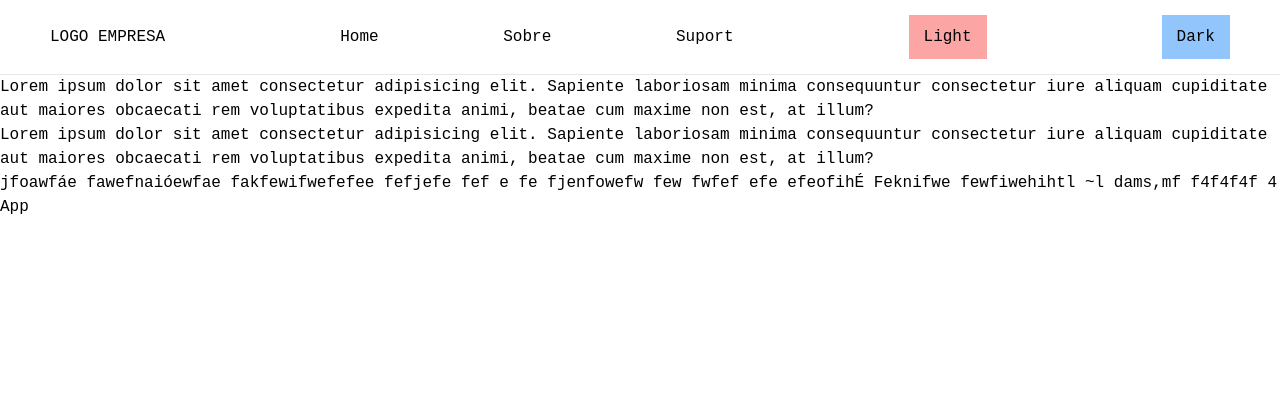
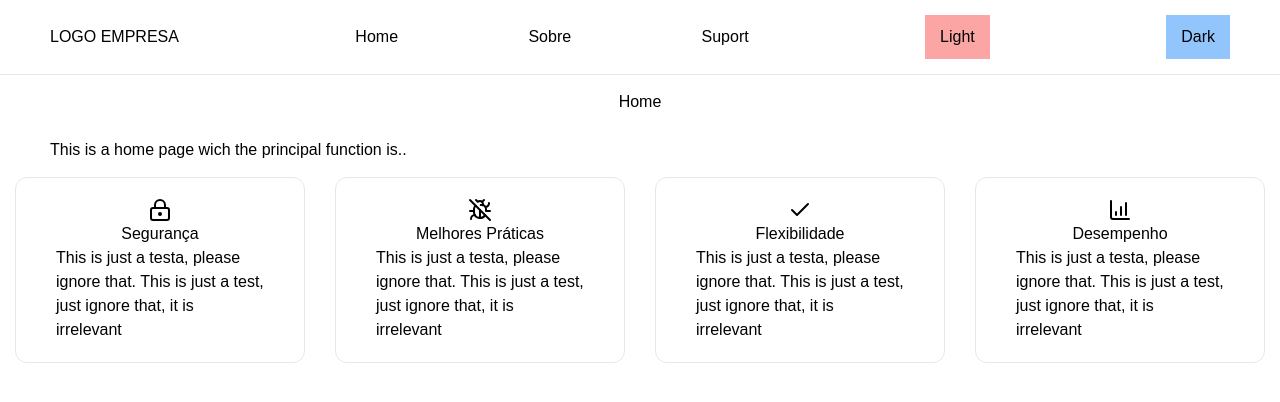
Before and after one commit to jessicapinheiro-s/react-context, a React (Create React App) app: page / in a window 1280 px wide. Shown: the top 402 px of the page. Built offline with nearby package versions, Linux system fonts and the light colour scheme.

Commit message:
criando um componente para home, estilizando os componentes em altura bg-color e color.

```diff
--- a/src/App.tsx
+++ b/src/App.tsx
@@ -1,29 +1,15 @@
 import React from 'react';
 import { UseMyThemeContext } from './contexts/theme-context';
 import Header from './components/header';
-const themeStyles = {
-  Light: { background: '#fff', color: '#000', padding: 0, margin: 0 },
-  Dark: { background: '#262626', color: '#fff', padding: 0, margin: 0 },
-};
+import { ContainerBig } from './components/container-big';
+import { LockKeyhole, BugOff, Check, ChartColumnIncreasing } from 'lucide-react';
+import { CardIcon } from './components/card-icon';
+import Home from './pages/home';
+
 function App() {
-  const { valueTheme } = UseMyThemeContext();
 
   return (
-    <div style={themeStyles[valueTheme]}>
-      <Header />
-      <main>
-        <section>
-          Lorem ipsum dolor sit amet consectetur adipisicing elit. Sapiente laboriosam minima consequuntur consectetur iure aliquam cupiditate aut maiores obcaecati rem voluptatibus expedita animi, beatae cum maxime non est, at illum?
-        </section>
-        <section>
-          Lorem ipsum dolor sit amet consectetur adipisicing elit. Sapiente laboriosam minima consequuntur consectetur iure aliquam cupiditate aut maiores obcaecati rem voluptatibus expedita animi, beatae cum maxime non est, at illum?
-        </section>
-        <aside>
-          jfoawfáe fawefnaióewfae fakfewifwefefee fefjefe fef e fe fjenfowefw few fwfef efe efeofihÉ Feknifwe fewfiwehihtl ~l dams,mf f4f4f4f 4
-        </aside>
-      </main>
-      <h1>App</h1>
-    </div>
+    <Home />
   );
 }
 
--- a/src/components/card-icon.tsx
+++ b/src/components/card-icon.tsx
@@ -9,7 +9,7 @@ interface CardIcon {
 export function CardIcon (props: CardIcon) {
     const {Icon, Title, Description} = props;
     return(
-        <div className=" items-center w-52 flex flex-col py-[25px] px-[50px] border rounded-xl">
+        <div className=" items-center w-52 flex flex-col py-[20px] px-[40px] border rounded-xl">
             {Icon}
             <h2 className="text-base text-2xl text-center">{Title}</h2>
             <p className="text-base text-left">{Description}</p>
--- a/src/components/container-big.tsx
+++ b/src/components/container-big.tsx
@@ -6,9 +6,9 @@ interface ContainerBigProps {
 export function ContainerBig (props: ContainerBigProps) {
     const {Title, Description} = props;
     return(
-        <div className="block py-[25px] px-[50px]">
-            <h1 className="text-base text-4xl text-center">{Title}</h1>
-            <p className="text-base text-left">{Description}</p>
+        <div className="flex flex-col py-[15px] px-[50px] gap-6">
+            <h1 className="text-base text-5x1 text-center">{Title}</h1>
+            <p className="text-base text-left leading-normal">{Description}</p>
         </div>
     )
 }
--- a/src/index.css
+++ b/src/index.css
@@ -3,7 +3,10 @@
   margin: 0;
   padding: 0;
   box-sizing: border-box;
-  font-family: 'Courier New', Courier, monospace;
+  font-family: Arial, Helvetica, sans-serif;
+}
+#root{
+  height: 100vh;
 }
 body, html{
   height: 100%;
--- /dev/null
+++ b/src/pages/home.tsx
@@ -0,0 +1,28 @@
+import React from 'react';
+import { UseMyThemeContext } from '../contexts/theme-context';
+import Header from '../components/header';
+import { ContainerBig } from '../components/container-big';
+import { LockKeyhole, BugOff, Check, ChartColumnIncreasing } from 'lucide-react';
+import { CardIcon } from '../components/card-icon';
+const themeStyles = {
+  Light: { background: '#fff', color: '#000', padding: 0, margin: 0 },
+  Dark: { background: '#262626', color: '#e5e5e5', padding: 0, margin: 0 },
+};
+function Home() {
+  const { valueTheme } = UseMyThemeContext();
+
+  return (
+    <div style={themeStyles[valueTheme]} className='h-full'>
+      <Header />
+      <ContainerBig Title={"Home"} Description={"This is a home page wich the principal function is.."} />
+      <div className="flex w-full justify-around">
+        <CardIcon Title={"Segurança"} Description={"This is just a testa, please ignore that. This is just a test, just ignore that, it is irrelevant"} Icon={<LockKeyhole />} />
+        <CardIcon Title={"Melhores Práticas"} Description={"This is just a testa, please ignore that. This is just a test, just ignore that, it is irrelevant"} Icon={<BugOff />} />
+        <CardIcon Title={"Flexibilidade"} Description={"This is just a testa, please ignore that. This is just a test, just ignore that, it is irrelevant"} Icon={<Check />} />
+        <CardIcon Title={"Desempenho"} Description={"This is just a testa, please ignore that. This is just a test, just ignore that, it is irrelevant"} Icon={<ChartColumnIncreasing />} />
+      </div>
+    </div>
+  );
+}
+
+export default Home;
--- a/src/pages/suport.tsx
+++ b/src/pages/suport.tsx
@@ -14,7 +14,7 @@ export default function Suport() {
     const text = "At [Company Name], we believe that innovation and excellence are the keys to success. Founded in [Year of Establishment], our mission is to provide high-quality solutions that meet our clients' needs and drive sustainable growth. With a dedicated team of experienced professionals, we are committed to delivering services and products that not only meet but exceed expectations. Our approach is customer-centric, and we work tirelessly to understand and address the specific challenges of each project. We continually invest in technology and training to ensure we remain at the forefront of the industry, offering modern and effective solutions. Whether in the field of [Field of Operation], [Field of Operation], or [Field of Operation], our goal is to be a reliable and innovative partner for our clients. We value integrity, transparency, and teamwork. Every project is an opportunity to build lasting relationships based on trust and mutual success. At [Company Name], we don't just deliver results—we create value for our clients, employees, and community. Join us on this journey of growth and innovation. Together, we can transform ideas into reality and build a better future. You can customize this text by adding specific information about the company, such as its name, year of establishment, fields of operation, and values.";
 
     return (
-        <div style={themeStyles[valueTheme]}>
+        <div style={themeStyles[valueTheme]} className='h-full'>
             <Header />
             <ContainerBig Title={"Support"} Description={text} />
             <div className="flex w-full justify-around">
```
